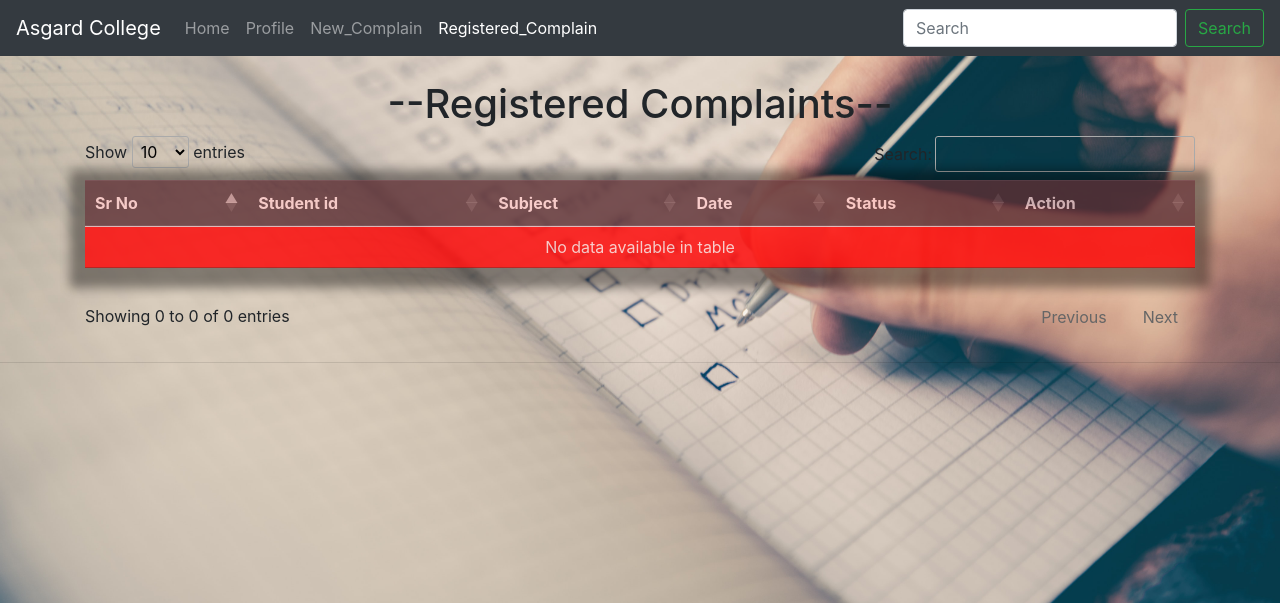
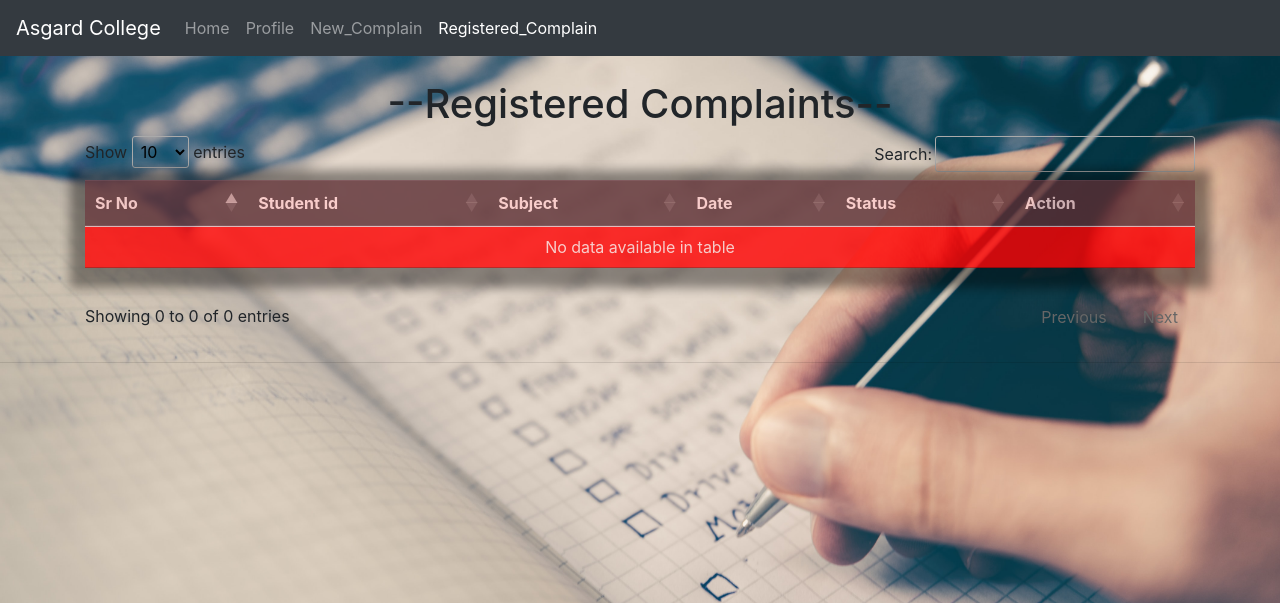
Before and after one commit to himanshu-patil/grievance_website, a PHP site: page /registered_complains.php in a window 1280 px wide. Shown: the top 603 px of the page. Run offline with PHP 8.4, Linux system fonts and the light colour scheme; the visitor is signed in with stand-in values (Sample User, id 1); data that the repository does not hold is empty; some libraries are stand-ins or nearby versions.

Commit message:
version 1.0

```diff
--- a/all_complains.php
+++ b/all_complains.php
@@ -54,10 +54,10 @@
 
 
            </ul>
-              <form class="form-inline my-2 my-lg-0">
+              <!-- <form class="form-inline my-2 my-lg-0">
                 <input class="form-control mr-sm-2" type="search" placeholder="Search" aria-label="Search">
                 <button class="btn btn-outline-success my-2 my-sm-0" type="submit">Search</button>
-              </form>
+              </form> -->
             </div>
           </nav>
 
--- a/all_complains_search.php
+++ b/all_complains_search.php
@@ -54,10 +54,10 @@
                 </li>
 
               </ul>
-              <form class="form-inline my-2 my-lg-0">
+              <!-- <form class="form-inline my-2 my-lg-0">
                 <input class="form-control mr-sm-2" type="search" placeholder="Search" aria-label="Search">
                 <button class="btn btn-outline-success my-2 my-sm-0" type="submit">Search</button>
-              </form>
+              </form> -->
             </div>
           </nav>
 
--- a/complain_details.php
+++ b/complain_details.php
@@ -50,10 +50,10 @@
 
 
            </ul>
-              <form class="form-inline my-2 my-lg-0">
+              <!-- <form class="form-inline my-2 my-lg-0">
                 <input class="form-control mr-sm-2" type="search" placeholder="Search" aria-label="Search">
                 <button class="btn btn-outline-success my-2 my-sm-0" type="submit">Search</button>
-              </form>
+              </form> -->
             </div>
           </nav>
 
--- a/css/registered_complains.css
+++ b/css/registered_complains.css
@@ -4,6 +4,7 @@
     background-image: url('../img/registered_complains_hori.jpg');
     background-position:40%;
     background-size: cover;
+    background-attachment: fixed;
   }
   table, th, td{
 
--- a/new_complain.html
+++ b/new_complain.html
@@ -37,10 +37,10 @@
 
 
       </ul>
-      <form class="form-inline my-2 my-lg-0">
+      <!-- <form class="form-inline my-2 my-lg-0">
         <input class="form-control mr-sm-2" type="search" placeholder="Search" aria-label="Search">
         <button class="btn btn-outline-success my-2 my-sm-0" type="submit">Search</button>
-      </form>
+      </form> -->
     </div>
   </nav>
 
--- a/registered_complains.php
+++ b/registered_complains.php
@@ -53,10 +53,10 @@ if(empty($_SESSION['username']))
 
 
                </ul>
-               <form class="form-inline my-2 my-lg-0">
+               <!-- <form class="form-inline my-2 my-lg-0">
                     <input class="form-control mr-sm-2" type="search" placeholder="Search" aria-label="Search">
                     <button class="btn btn-outline-success my-2 my-sm-0" type="submit">Search</button>
-               </form>
+               </form> -->
           </div>
      </nav>
 
--- a/sdashboard.html
+++ b/sdashboard.html
@@ -39,10 +39,10 @@
 
 
               </ul>
-              <form class="form-inline my-2 my-lg-0">
+              <!-- <form class="form-inline my-2 my-lg-0">
                 <input class="form-control mr-sm-2" type="search" placeholder="Search" aria-label="Search">
                 <button class="btn btn-outline-success my-2 my-sm-0" type="submit">Search</button>
-              </form>
+              </form> -->
             </div>
           </nav>
         <div class="container ">
--- a/student_details.php
+++ b/student_details.php
@@ -55,10 +55,10 @@ if(empty($_SESSION['teacherUsername']))
 
 
            </ul>
-              <form class="form-inline my-2 my-lg-0">
+              <!-- <form class="form-inline my-2 my-lg-0">
                 <input class="form-control mr-sm-2" type="search" placeholder="Search" aria-label="Search">
                 <button class="btn btn-outline-success my-2 my-sm-0" type="submit">Search</button>
-              </form>
+              </form> -->
             </div>
           </nav>
 
--- a/student_details_search.php
+++ b/student_details_search.php
@@ -53,10 +53,10 @@ if(empty($_SESSION['teacherUsername']))
 
 
            </ul>
-              <form class="form-inline my-2 my-lg-0">
+              <!-- <form class="form-inline my-2 my-lg-0">
                 <input class="form-control mr-sm-2" type="search" placeholder="Search" aria-label="Search">
                 <button class="btn btn-outline-success my-2 my-sm-0" type="submit">Search</button>
-              </form>
+              </form> -->
             </div>
           </nav>
 
--- a/student_login.html
+++ b/student_login.html
@@ -35,10 +35,10 @@
         </li>
 
       </ul>
-      <form class="form-inline my-2 my-lg-0">
+      <!-- <form class="form-inline my-2 my-lg-0">
         <input class="form-control mr-sm-2" type="search" placeholder="Search" aria-label="Search">
         <button class="btn btn-outline-success my-2 my-sm-0" type="submit">Search</button>
-      </form>
+      </form> -->
     </div>
   </nav>
 
--- a/student_profile.php
+++ b/student_profile.php
@@ -50,10 +50,10 @@ session_start();
 
 
           </ul>
-          <form class="form-inline my-2 my-lg-0">
+          <!-- <form class="form-inline my-2 my-lg-0">
             <input class="form-control mr-sm-2" type="search" placeholder="Search" aria-label="Search">
             <button class="btn btn-outline-success my-2 my-sm-0" type="submit">Search</button>
-          </form>
+          </form> -->
         </div>
       </nav>
       <div id="main" class="float-md-right p-4">
--- a/teacher_login.html
+++ b/teacher_login.html
@@ -35,10 +35,10 @@
         </li>
 
       </ul>
-      <form class="form-inline my-2 my-lg-0">
+      <!-- <form class="form-inline my-2 my-lg-0">
         <input class="form-control mr-sm-2" type="search" placeholder="Search" aria-label="Search">
         <button class="btn btn-outline-success my-2 my-sm-0" type="submit">Search</button>
-      </form>
+      </form> -->
     </div>
   </nav>
 
--- a/teacher_profile.php
+++ b/teacher_profile.php
@@ -47,10 +47,10 @@ session_start();
 
 
            </ul>
-      <form class="form-inline my-2 my-lg-0">
+      <!-- <form class="form-inline my-2 my-lg-0">
         <input class="form-control mr-sm-2" type="search" placeholder="Search" aria-label="Search">
         <button class="btn btn-outline-success my-2 my-sm-0" type="submit">Search</button>
-      </form>
+      </form> -->
     </div>
   </nav>
   <div id="main" class="float-md-right p-4">
--- a/view_issue.php
+++ b/view_issue.php
@@ -55,10 +55,10 @@ if(empty($_SESSION['username']))
 
 
               </ul>
-      <form class="form-inline my-2 my-lg-0">
+      <!-- <form class="form-inline my-2 my-lg-0">
         <input class="form-control mr-sm-2" type="search" placeholder="Search" aria-label="Search">
         <button class="btn btn-outline-success my-2 my-sm-0" type="submit">Search</button>
-      </form>
+      </form> -->
     </div>
   </nav>
 
```
